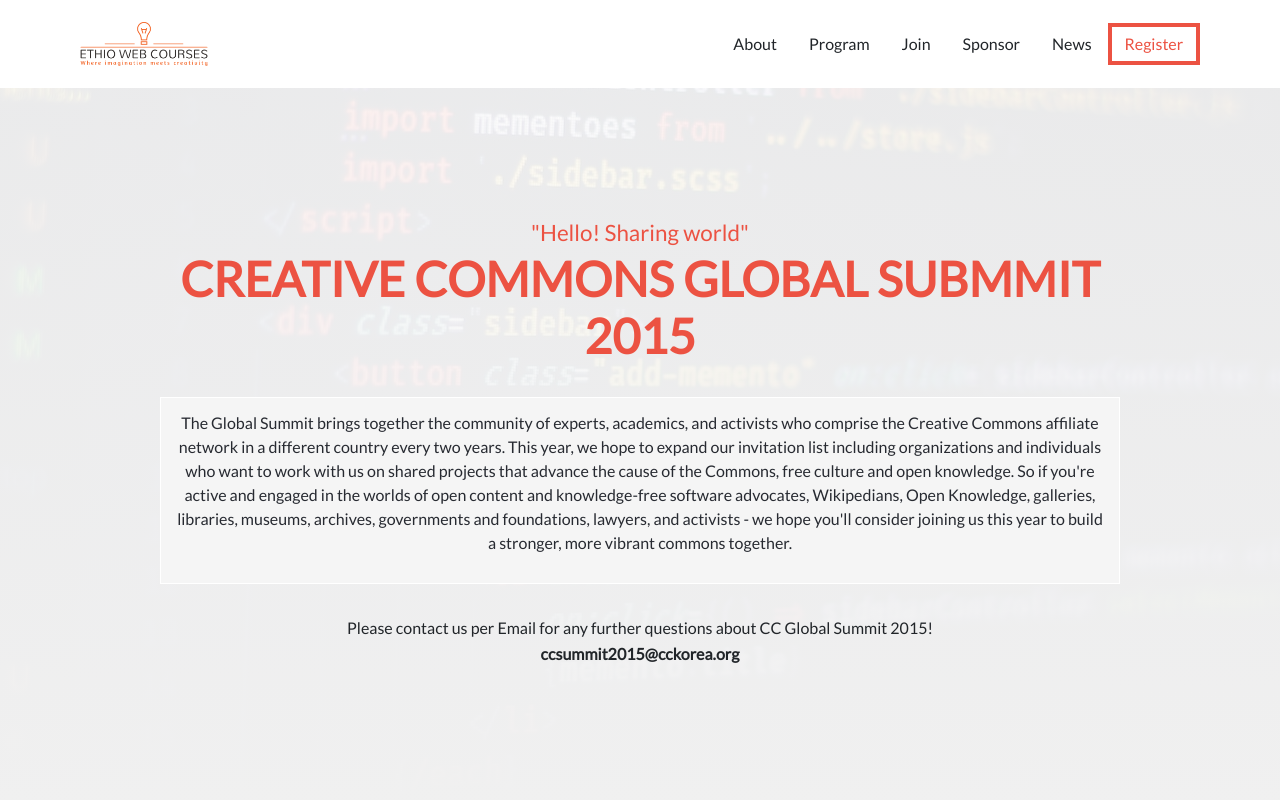
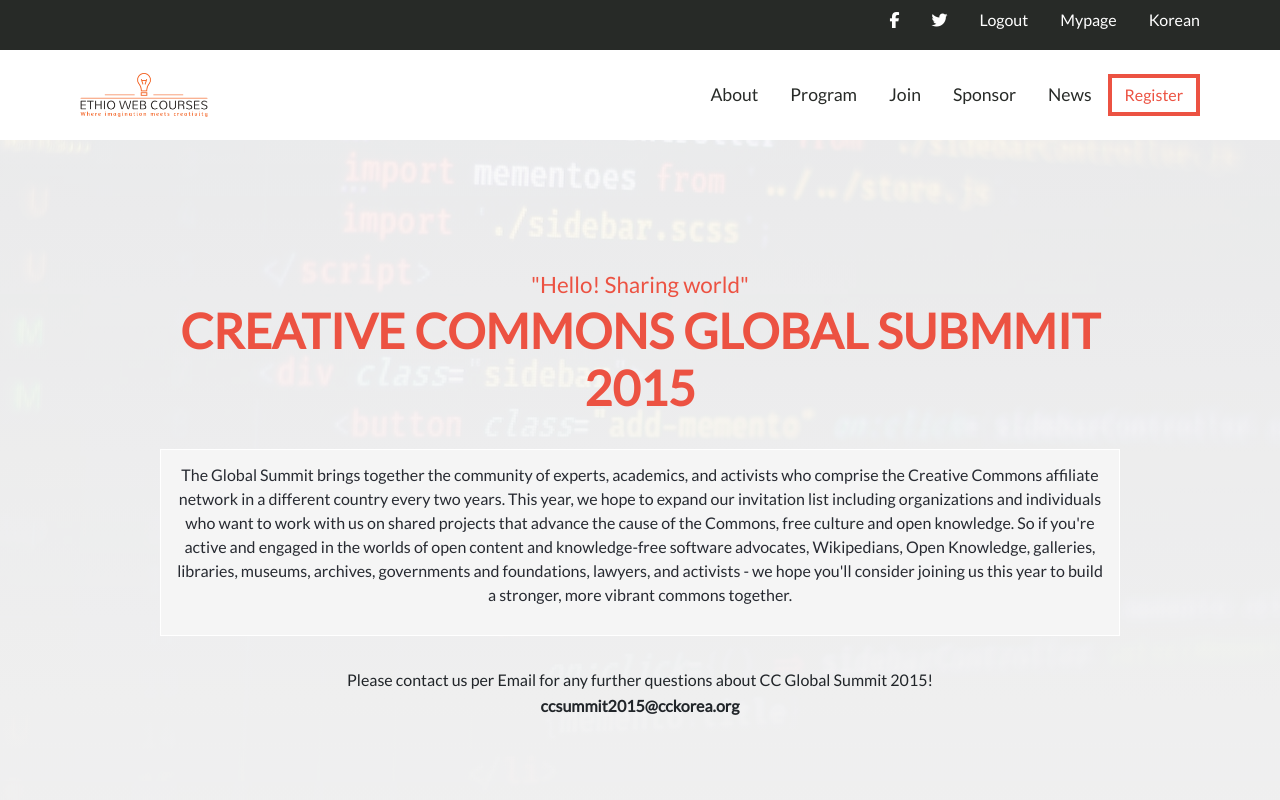
Before and after one commit to getssh/web-course-capstone, a website: page about.html in a window 1280 px wide. Shown: the top 800 px of the page. Drawn offline with nearby package versions, Linux system fonts and the light colour scheme.

Commit message:
Add top social bar and menu functionality for desktop version

```diff
--- a/about.css
+++ b/about.css
@@ -152,7 +152,27 @@
   padding-top: 2rem;
 }
 
+.social {
+  display: none;
+}
+
 @media screen and (min-width: 768px) {
+  .social {
+    display: block;
+    padding: 0.5rem 5rem 0.1rem 5rem;
+    background-color: #272a27;
+  }
+
+  .social-icons {
+    list-style-type: none;
+    display: flex;
+    justify-content: flex-end;
+    align-items: center;
+    gap: 2rem;
+    font-size: 1rem;
+    color: #fff;
+  }
+
   .humberger-menu {
     display: none;
   }
--- a/about.html
+++ b/about.html
@@ -15,6 +15,15 @@
   <title>Document</title>
 </head>
 <body>
+  <div class="social">
+    <ul class="social-icons">
+      <li><i class="fa-brands fa-facebook-f"></i></li>
+      <li><i class="fa-brands fa-twitter"></i></li>
+      <li>Logout</li>
+      <li>Mypage</li>
+      <li>Korean</li>
+    </ul>
+  </div>
   <header class="top-header">
     <!-- <i class="fa-solid fa-xmark fa-2x close"></i> -->
     <nav class="humberger-menu">
@@ -28,14 +37,16 @@
     </nav>
     <nav class="nav-desktop">
       <div class="image-holder">
-        <img class="logo" src="./images/logo-no-background.png" alt="project photo" />
+        <a href="./index.html">
+          <img class="logo" src="./images/logo-no-background.png" alt="project photo" />
+        </a>
       </div>
       <ul class="nav-lists">
-        <li>About</li>
-        <li>Program</li>
-        <li>Join</li>
-        <li>Sponsor</li>
-        <li>News</li>
+        <li><a href="./about.html">About</a></li>
+        <li><a href="#">Program</a></li>
+        <li><a href="#">Join</a></li>
+        <li><a href="#">Sponsor</a></li>
+        <li><a href="#">News</a></li>
       </ul>
       <button class="register">Register</button>
     </nav>
```
